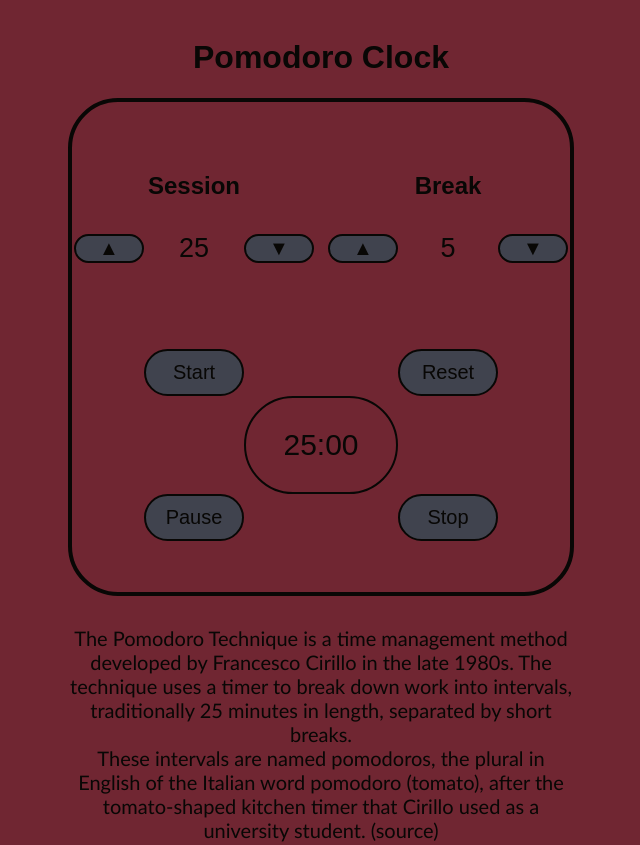
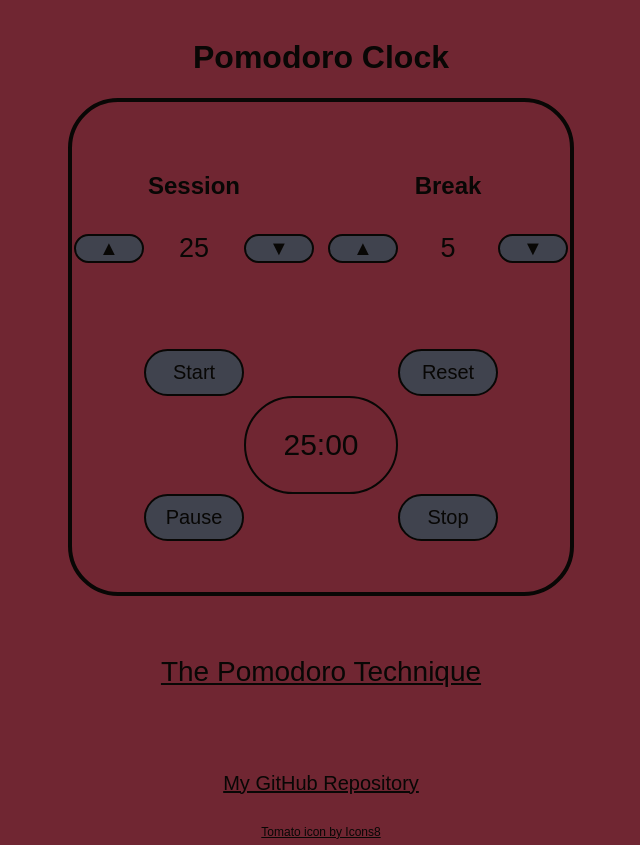
Before and after one commit to Koshoo/pomodoro-clock, a plain HTML site: page index.html in a window 1280 px wide. Shown: the top 845 px of the page, without its empty margins (319-959 px from the left). Drawn offline with Linux system fonts and the light colour scheme.

Commit message:
minor changes

```diff
--- a/index.html
+++ b/index.html
@@ -35,14 +35,8 @@
 		</div>
 		<article>
 			<p>
-				The Pomodoro Technique is a time management method developed
-				by Francesco Cirillo in the late 1980s. The technique uses a
-				timer
-				to break down work into intervals, traditionally 25 minutes in
-				length, separated by short breaks.<br> These intervals are named
-				pomodoros, the plural in English of the Italian word pomodoro
-				(tomato), after the tomato-shaped kitchen timer that Cirillo
-				used as a university student. (source)
+				<a href="https://en.wikipedia.org/wiki/Pomodoro_Technique" target="_blank" class="wiki-link">The Pomodoro Technique</a><br>
+
 			</p>
 		</article>
 		<a href="https://github.com/Koshoo">My GitHub Repository</a>
--- a/logic.js
+++ b/logic.js
@@ -111,17 +111,15 @@ function startClock() {
 	});
 
 	stop_btn.addEventListener("click", () => {
-		clearInterval(intervalId)
-		timer_ele.style.color = "black"
+		clearInterval(intervalId);
 		isOn = false;
 		isPause = false;
 		session_ele.textContent = session_time;
 		break_ele.textContent = break_time;
 		timer_ele.textContent = session_time + ":00";
+		session_text.style.color = "black";
 		timer_ele.style.color = "black";
 		break_ele.style.color = "black";
-		session_ele.style.color = "black";
-
 	});
 
 }
@@ -174,7 +172,6 @@ function breakTime() {
 
 	stop_btn.addEventListener("click", () => {
 		clearInterval(intervalId)
-		timer_ele.style.color = "black";
 		isOn = false;
 		isPause = false;
 		session_ele.textContent = session_time;
@@ -182,8 +179,7 @@ function breakTime() {
 		timer_ele.textContent = session_time + ":00";
 		timer_ele.style.color = "black";
 		break_ele.style.color = "black";
-		session_ele.style.color = "black";
-
+		session_text.style.color = "black";
 	});
 
 }
--- a/style.css
+++ b/style.css
@@ -7,6 +7,10 @@ body {
 	border-radius: 50px;
 	color: #080705;
 	font-family: Arial, Helvetica, sans-serif;
+}
+
+.wiki-link {
+font-size: 28px;
 }
 
 a {
@@ -151,6 +155,6 @@ a {
 article p {
 	padding-top: 10px;
 	font-family: 'Gill Sans', 'Gill Sans MT', Calibri, 'Trebuchet MS', sans-serif;
-	font-size:20px;
+	font-size: 20px;
 
 }
```
